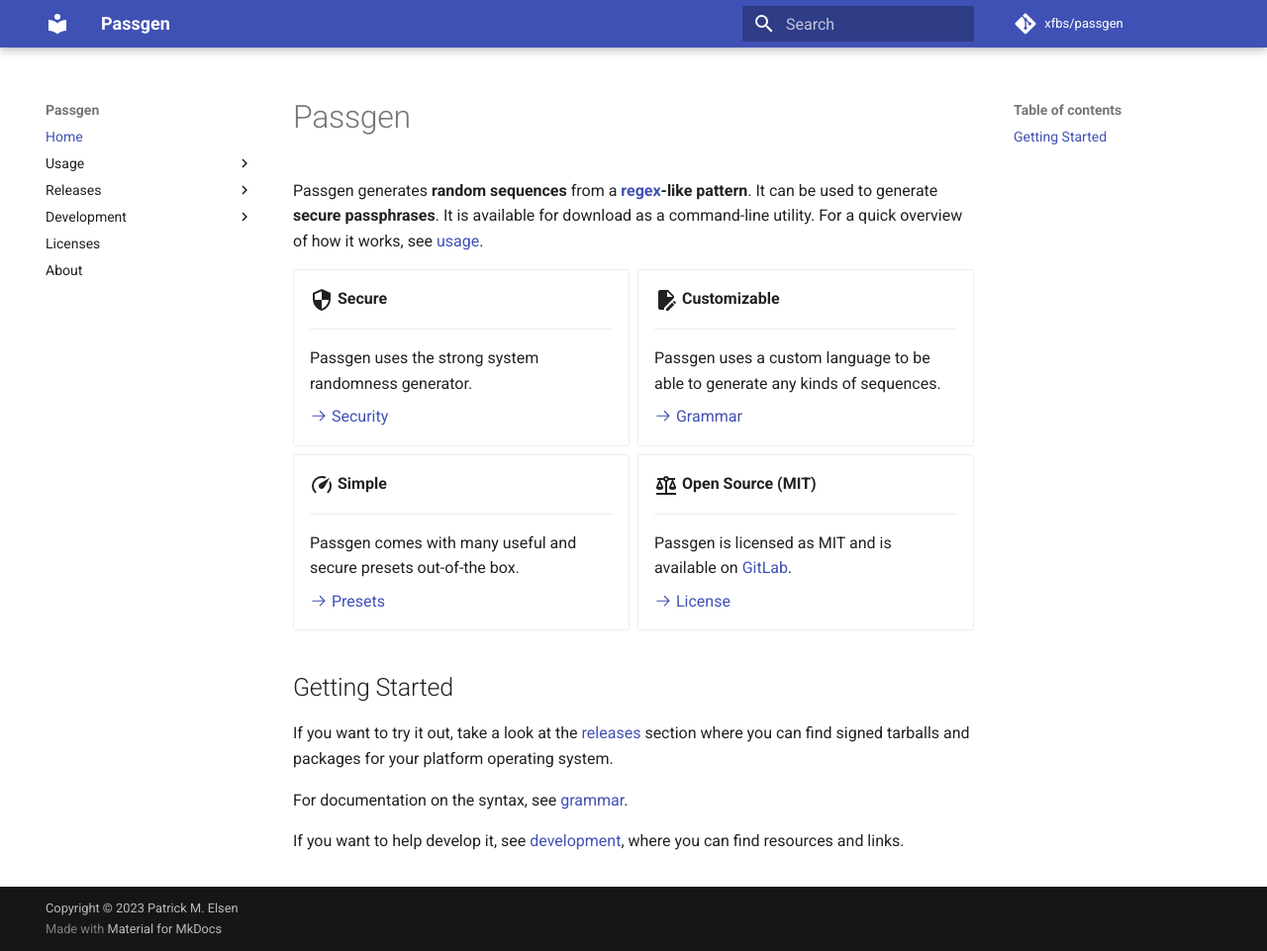
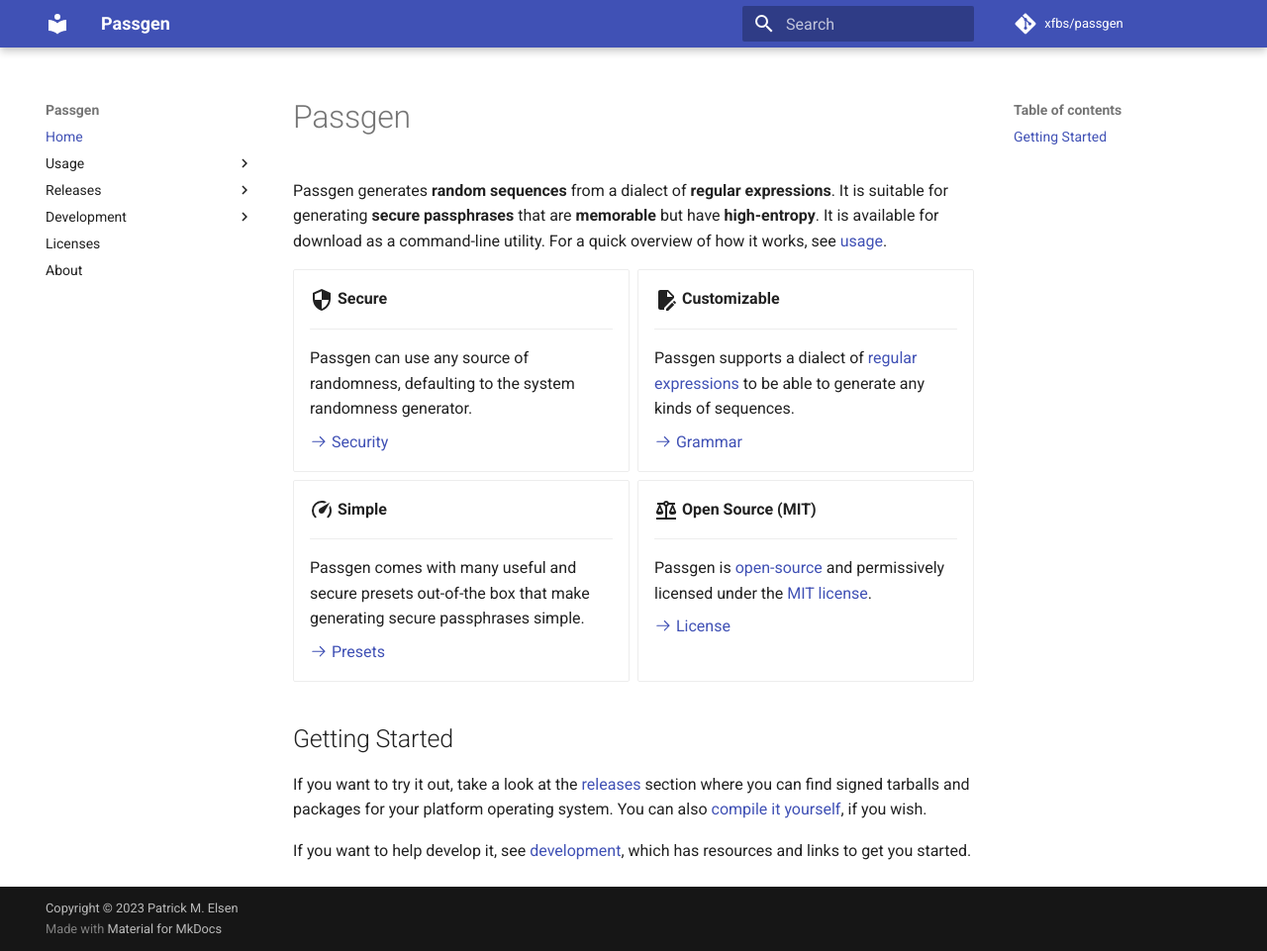
Before and after one commit to xfbs/passgen, an MkDocs documentation site: the page built from docs/index.md, in a window 1280 px wide and 961 px high. Shown: the whole window at 99% size. Built offline with MkDocs 1.6.1 and Material for MkDocs 9.7.7, drawn with Linux system fonts in a browser that asks for light colours; comment, search, counter and statistics services are not loaded.

Commit message:
Fixes docs

```diff
--- a/docs/index.md
+++ b/docs/index.md
@@ -1,8 +1,9 @@
 # Passgen
 
-Passgen generates **random sequences** from a **[regex][]-like pattern**. It
-can be used to generate **secure passphrases**. It is available for download as
-a command-line utility. For a quick overview of how it works, see
+Passgen generates **random sequences** from a dialect of **regular
+expressions**. It is suitable for generating **secure passphrases** that are
+**memorable** but have **high-entropy**. It is available for download as a
+command-line utility. For a quick overview of how it works, see
 [usage](usage.md).
 
 <div class="grid cards" markdown>
@@ -11,7 +12,8 @@ a command-line utility. For a quick overview of how it works, see
 
     ---
 
-    Passgen uses the strong system randomness generator.
+    Passgen can use any source of randomness, defaulting to the system
+    randomness generator.
 
     [:octicons-arrow-right-24: Security][security]
 
@@ -19,7 +21,8 @@ a command-line utility. For a quick overview of how it works, see
 
     ---
 
-    Passgen uses a custom language to be able to generate any kinds of sequences.
+    Passgen supports a dialect of [regular expressions][regex] to be able to generate
+    any kinds of sequences.
 
     [:octicons-arrow-right-24: Grammar][grammar]
 
@@ -27,7 +30,8 @@ a command-line utility. For a quick overview of how it works, see
 
     ---
 
-    Passgen comes with many useful and secure presets out-of-the box.
+    Passgen comes with many useful and secure presets out-of-the box that make
+    generating secure passphrases simple.
 
     [:octicons-arrow-right-24: Presets][presets]
 
@@ -35,12 +39,13 @@ a command-line utility. For a quick overview of how it works, see
 
     ---
 
-    Passgen is licensed as MIT and is available on [GitLab][repo].
+    Passgen is [open-source][repo] and permissively licensed under the [MIT
+    license][license].
 
     [:octicons-arrow-right-24: License][license]
 
 [grammar]: grammar.md
-[security]: security.md
+[security]: development/security.md
 [presets]: presets.md
 [repo]: https://gitlab.com/xfbs/passgen
 [license]: https://gitlab.com/xfbs/passgen/-/blob/master/LICENSE.md
@@ -49,13 +54,11 @@ a command-line utility. For a quick overview of how it works, see
 
 ## Getting Started
 
-If you want to try it out, take a look at the [releases](releases.md) section
+If you want to try it out, take a look at the [releases](releases/nightly.md) section
 where you can find signed tarballs and packages for your platform operating
-system.
+system. You can also [compile it yourself](development/building.md), if you wish.
 
-For documentation on the syntax, see [grammar](grammar.md).
+If you want to help develop it, see [development](development.md), which has
+resources and links to get you started.
 
-If you want to help develop it, see [development](development.md), where you
-can find resources and links.
-
-[regex]: https://regexr.com/
+[regex]: https://en.wikipedia.org/wiki/Regular_expression
--- a/mkdocs.yml
+++ b/mkdocs.yml
@@ -26,14 +26,13 @@ markdown_extensions:
   - toc:
       permalink: true
   - pymdownx.emoji:
-      emoji_index: !!python/name:materialx.emoji.twemoji
-      emoji_generator: !!python/name:materialx.emoji.to_svg
+      emoji_index: !!python/name:material.extensions.emoji.twemoji
+      emoji_generator: !!python/name:material.extensions.emoji.to_svg
 
 plugins:
   - search
   - kroki:
-      DownloadImages: true
-      DownloadDir: images
+      HttpMethod: POST
 
 nav:
   - Home: index.md
@@ -71,3 +70,8 @@ nav:
 
 extra_css:
   - stylesheets/extra.css
+
+validation:
+  omitted_files: info
+  absolute_links: warn
+  unrecognized_links: warn
```
